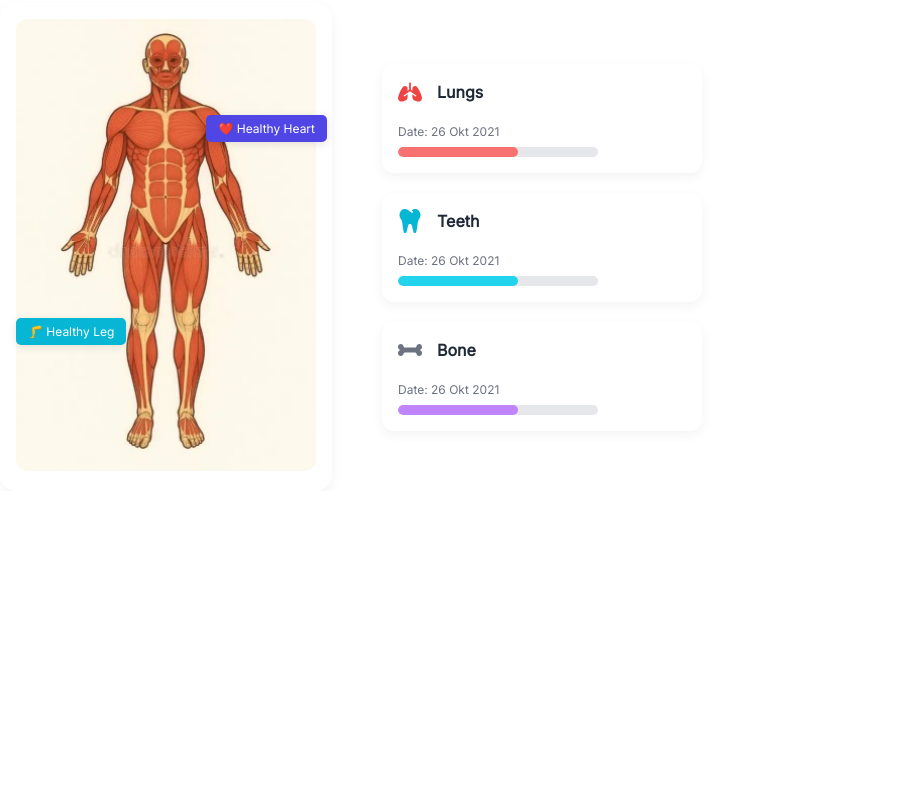
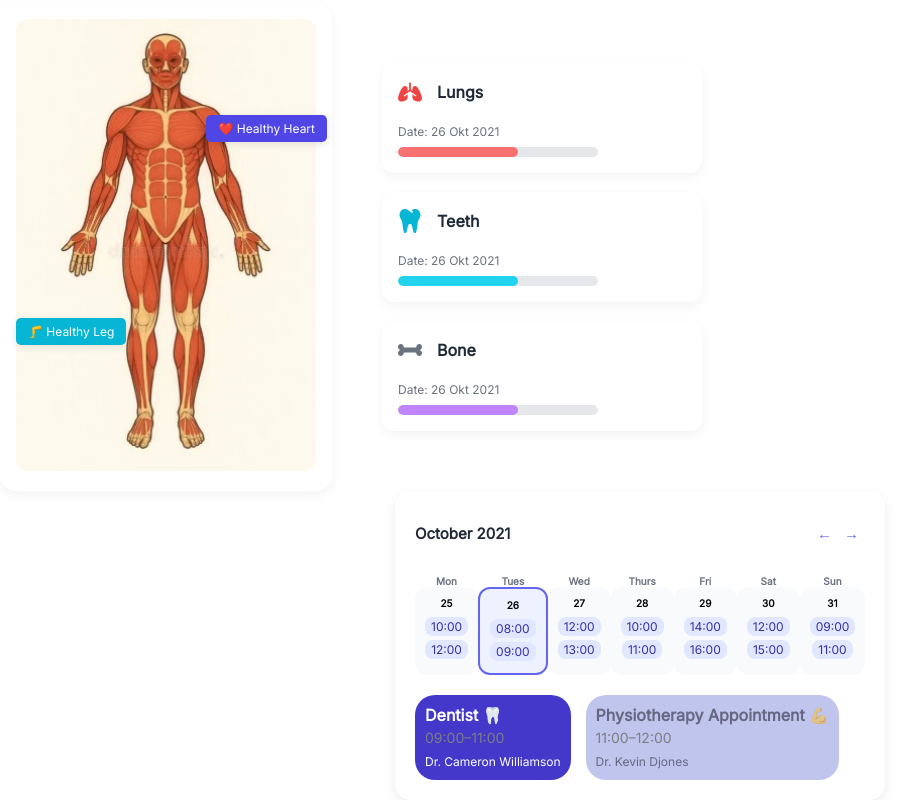
Before and after one commit to Ritikaa-Rani/Healthcare-Dashboard, a React (Vite) app: page / in a window 1280 px wide. Shown: the part 1007-1807 px from the top of the page, without its empty margins (0-902 px from the left). Before the commit the page ends 1498 px from the top, so only its background shows below. Built offline with nearby package versions, Linux system fonts and the light colour scheme.

Commit message:
Added CalenderView component.

```diff
--- /dev/null
+++ b/src/Components/CalenderView.css
@@ -0,0 +1,102 @@
+.calendar-container {
+  max-width: 450px;
+  margin: 0 auto;
+  background: #fff;
+  border-radius: 16px;
+  padding: 20px;
+  font-family: 'Inter', sans-serif;
+  box-shadow: 0 4px 12px rgba(0, 0, 0, 0.08);
+}
+
+.calendar-header {
+  display: flex;
+  justify-content: space-between;
+  align-items: center;
+  margin-bottom: 20px;
+}
+
+.calendar-header h2 {
+  font-size: 15px;
+  color: #1f2937;
+}
+
+.nav-arrows span {
+  cursor: pointer;
+  font-size: 15px;
+  margin: 0 6px;
+  color: #6366f1;
+}
+
+.calendar-grid {
+  display: grid;
+  grid-template-columns: repeat(7, 1fr);
+  margin-bottom: 20px;
+  font-size: 10px;
+}
+
+.calendar-day {
+  font-weight: 600;
+  color: #6b7280;
+  text-align: center;
+}
+
+.calendar-cell {
+  background: #f9fafb;
+  border-radius: 12px;
+  padding: 10px;
+  text-align: center;
+}
+
+.calendar-cell.selected {
+  background: #eef2ff;
+  border: 2px solid #6366f1;
+}
+
+.calendar-date {
+  font-weight: 700;
+  margin-bottom: 6px;
+}
+
+.calendar-time {
+  background: #e0e7ff;
+  color: #3730a3;
+  font-size: 12px;
+  padding: 2px 6px;
+  border-radius: 8px;
+  margin: 2px 0;
+  display: inline-block;
+}
+
+.appointments-cards {
+  display: flex;
+  gap: 15px;
+}
+
+.appointment {
+  padding: 10px;
+  border-radius: 20px;
+  color: #fff;
+}
+
+.appointment h4 {
+  margin: 0;
+  font-size: 16px;
+}
+
+.appointment p {
+  margin: 4px 0;
+  font-size: 14px;
+}
+
+.appointment small {
+  font-size: 12px;
+}
+
+.appointment.dentist {
+  background: #4338ca;
+}
+
+.appointment.physio {
+  background: #c0c5ed;
+  color: #0b09147e;
+}
--- a/src/Components/CalenderView.jsx
+++ b/src/Components/CalenderView.jsx
@@ -0,0 +1,57 @@
+import React from 'react';
+import './CalenderView.css';
+
+const CalendarView = () => {
+  const weekDays = ['Mon', 'Tues', 'Wed', 'Thurs', 'Fri', 'Sat', 'Sun'];
+  const dates = [
+    { date: 25, times: ['10:00', '12:00'] },
+    { date: 26, times: ['08:00', '09:00'], selected: true },
+    { date: 27, times: ['12:00', '13:00'] },
+    { date: 28, times: ['10:00', '11:00'] },
+    { date: 29, times: ['14:00', '16:00'] },
+    { date: 30, times: ['12:00', '15:00'] },
+    { date: 31, times: ['09:00', '11:00'] },
+  ];
+
+  return (
+    <div className="calendar-container">
+      <div className="calendar-header">
+        <h2>October 2021</h2>
+        <div className="nav-arrows">
+          <span>&larr;</span>
+          <span>&rarr;</span>
+        </div>
+      </div>
+
+      <div className="calendar-grid">
+        {weekDays.map((day, index) => (
+          <div key={index} className="calendar-day">{day}</div>
+        ))}
+
+        {dates.map((day, idx) => (
+          <div key={idx} className={`calendar-cell ${day.selected ? 'selected' : ''}`}>
+            <div className="calendar-date">{day.date}</div>
+            {day.times.map((time, i) => (
+              <div key={i} className="calendar-time">{time}</div>
+            ))}
+          </div>
+        ))}
+      </div>
+
+      <div className="appointments-cards">
+        <div className="appointment dentist">
+          <h4>Dentist 🦷</h4>
+          <p>09:00–11:00</p>
+          <small>Dr. Cameron Williamson</small>
+        </div>
+        <div className="appointment physio">
+          <h4>Physiotherapy Appointment 💪</h4>
+          <p>11:00–12:00</p>
+          <small>Dr. Kevin Djones</small>
+        </div>
+      </div>
+    </div>
+  );
+};
+
+export default CalendarView;
--- a/src/Components/DashboardMainContent.jsx
+++ b/src/Components/DashboardMainContent.jsx
@@ -1,10 +1,12 @@
 import React from 'react'
 import DashboardOverview from './DashboardOverview'
+import CalendarView from './CalenderView'
 
 const DashboardMainContent = () => {
   return (
     <>
     <DashboardOverview/>
+    <CalendarView/>
     </>
   )
 }
```
